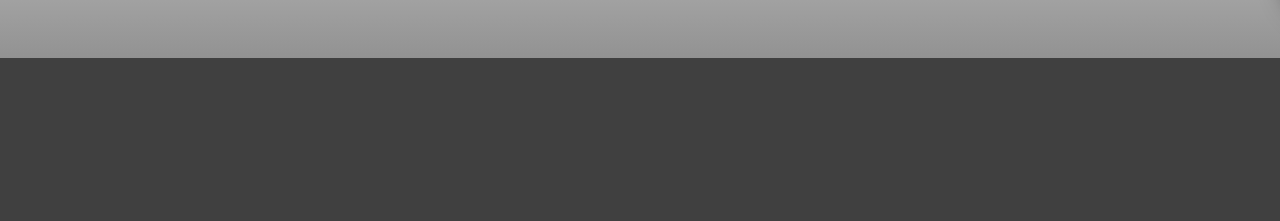
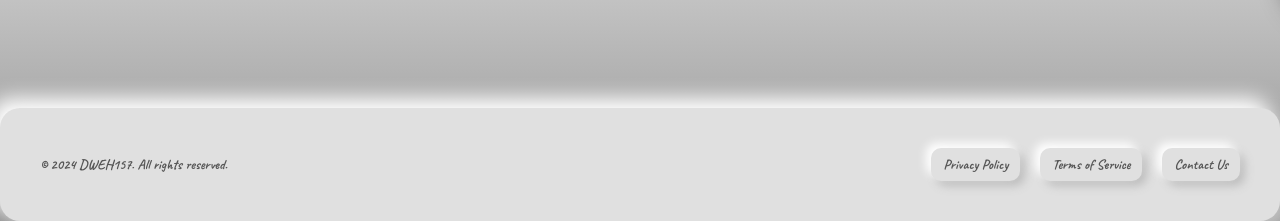
Before and after one commit to ddwwS1/-prte-dw, a plain HTML site: page dweh157/website/assets/structure/index.html in a window 1280 px wide. Shown: the part 780-1001 px from the top of the page. Before the commit the page ends 838 px from the top, so only its background shows below. Drawn offline with Linux system fonts and the light colour scheme; no server answers; a web font is replaced by a local one.

Commit message:
new footer

```diff
--- a/dweh157/website/assets/css/style.css
+++ b/dweh157/website/assets/css/style.css
@@ -103,7 +103,6 @@
   transition: right 0.3s ease;
   z-index: 10;
 }
-
 .off-screen-menu:hover{
    animation: floatUpDown 5s ease-in-out infinite;
 }
@@ -702,6 +701,59 @@
   border-radius: 10px;
   overflow: hidden;
 }
+/* === Neumorphic Footer Styles Added by AI === */
+.footer-neumorphic {
+  padding: 40px 20px;
+  background: #e0e0e0;
+  color: #555;
+  font-family: 'Arial', sans-serif;
+  margin-top: 50px;
+  border-radius: 20px;
+  box-shadow:
+    -10px -10px 20px #ffffff,
+    10px 10px 20px #bebebe;
+}
+
+.footer-content-neumorphic {
+  max-width: 1200px;
+  margin: 0 auto;
+  display: flex;
+  justify-content: space-between;
+  align-items: center;
+  flex-wrap: wrap;
+}
+
+.footer-content-neumorphic p {
+  margin: 0;
+  font-size: 14px;
+}
+
+.footer-links-neumorphic {
+  display: flex;
+  gap: 20px;
+}
+
+.footer-links-neumorphic a {
+  color: #555;
+  text-decoration: none;
+  font-size: 14px;
+  padding: 8px 12px;
+  border-radius: 10px;
+  background: #e0e0e0;
+  box-shadow:
+    -5px -5px 10px #ffffff,
+    5px 5px 10px #bebebe;
+  transition: all 0.3s ease;
+}
+
+.footer-links-neumorphic a:hover {
+  color: #000;
+  box-shadow:
+    inset -5px -5px 10px #ffffff,
+    inset 5px 5px 10px #bebebe;
+}
+/* === End Neumorphic Footer Styles Added by AI === */
+
 
 .cart-item-info img {
   width: 100%;
--- a/dweh157/website/assets/structure/index.html
+++ b/dweh157/website/assets/structure/index.html
@@ -26,6 +26,7 @@
 
 
 </head>
+</body>
 
 <body>
 <div id="background">
@@ -127,6 +128,19 @@
 
 
 
+<!-- === Neumorphic Footer Added by AI === -->
+<footer class="footer-neumorphic">
+  <div class="footer-content-neumorphic">
+    <p>&copy; 2024 DWEH157. All rights reserved.</p>
+    <div class="footer-links-neumorphic">
+      <a href="#">Privacy Policy</a>
+      <a href="#">Terms of Service</a>
+      <a href="#">Contact Us</a>
+    </div>
+  </div>
+</footer>
+<!-- === End Neumorphic Footer Added by AI === -->
+
 </body>
 
 </html>
```
